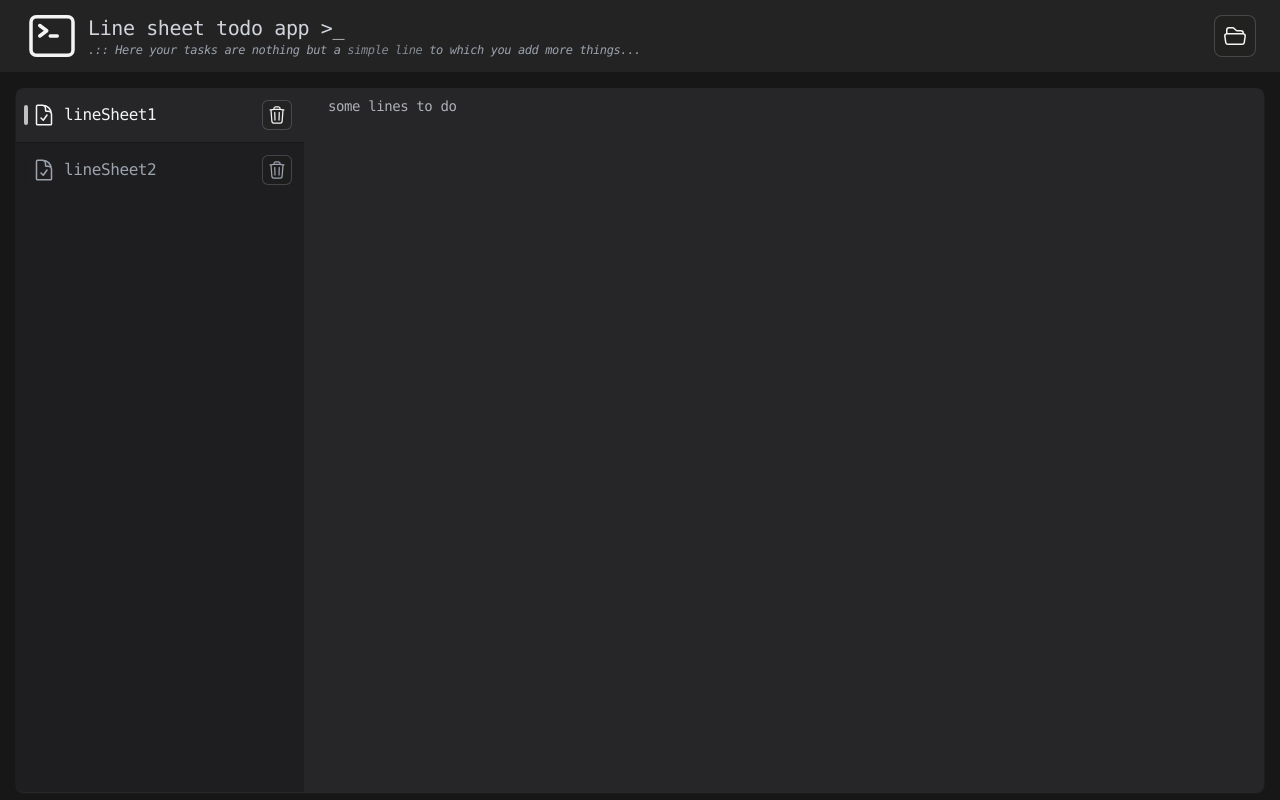
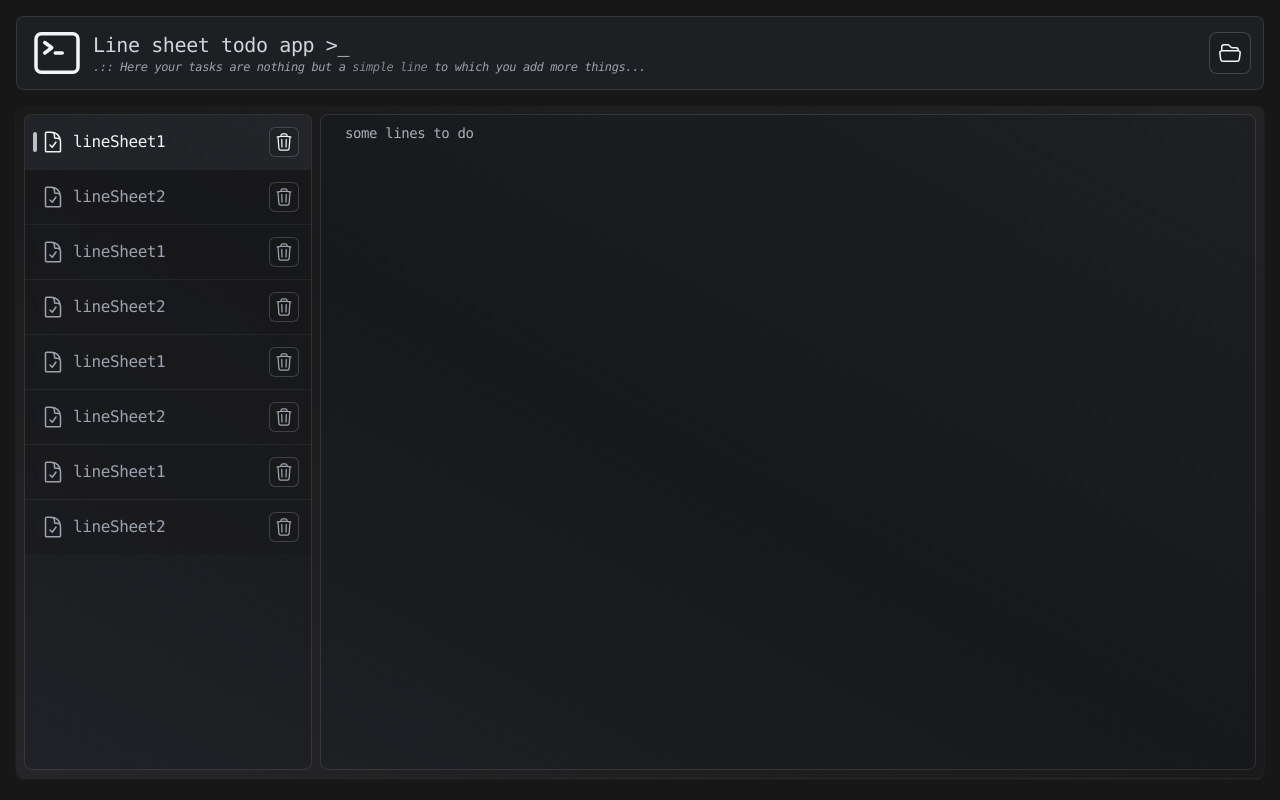
Before and after one commit to AmirMahdyJebreily/Line-sheet-ToDo-App, a Vue app in the folder line-sheet-todo-app/: page /0 in a window 1280 px wide. Built offline with nearby package versions, Linux system fonts and the light colour scheme.

Commit message:
Overall Redesign and append some buty colors

```diff
--- a/line-sheet-todo-app/src/App.vue
+++ b/line-sheet-todo-app/src/App.vue
@@ -55,7 +55,7 @@ onMounted(() => {
 </script>
 
 <template>
-  <header>
+  <header class="px-4 pt-4">
     <HeaderSection />
   </header>
 
--- a/line-sheet-todo-app/src/components/App/HeaderSection.vue
+++ b/line-sheet-todo-app/src/components/App/HeaderSection.vue
@@ -4,7 +4,7 @@ import IconButton from './Utils/IconButton.vue'
 </script>
 
 <template>
-    <div class="flex justify-between items-stretch px-6 py-2 w-full bg-gray-100/5">
+    <div class="flex justify-between items-stretch px-3 py-2 w-full bg-[#1D1F22] border border-white/10 rounded-lg">
         <div class="flex justify-start items-center gap-2">
             <TopbarIcon />
             <div class="flex flex-col justify-center items-start gap-0">
--- a/line-sheet-todo-app/src/components/App/Home/Tabs.vue
+++ b/line-sheet-todo-app/src/components/App/Home/Tabs.vue
@@ -18,8 +18,11 @@ const data = JSON.parse(localStorage.getItem(storageKey));
 </script>
 
 <template>
-    <div class="flex flex-col items-stretch justify-start scroll-py-4 h-full overflow-y-auto scroll-bar w-72 bg-black/20 divide-y divide-black/20"
+    <div class="flex flex-col items-stretch justify-start scroll-py-4 h-full overflow-y-auto scroll-bar w-72 bg-gray-900/20 divide-y divide-white/5 border border-white/10 rounded-lg"
         @click="forceRerender()">
         <Tab v-for="lineSheet in data.lineSheets" :tabId="lineSheet.id" :title="lineSheet.name" :key="componentKey" />
+        <Tab v-for="lineSheet in data.lineSheets" :tabId="(lineSheet.id+2)" :title="lineSheet.name" :key="componentKey" />
+        <Tab v-for="lineSheet in data.lineSheets" :tabId="(lineSheet.id+3)" :title="lineSheet.name" :key="componentKey" />
+        <Tab v-for="lineSheet in data.lineSheets" :tabId="(lineSheet.id+4)" :title="lineSheet.name" :key="componentKey" />
     </div>
 </template>
--- a/line-sheet-todo-app/src/components/App/Home/Tabs/Tab.vue
+++ b/line-sheet-todo-app/src/components/App/Home/Tabs/Tab.vue
@@ -27,7 +27,7 @@ const activity = reactive({ active: route.params.id == props.tabId });
     <template v-if="(activity.active == true)">
         <RouterLink :to="(('/') + props.tabId)" :title="props.title">
             <div
-                class="bg-main flex items-center justify-center pr-3 pl-2 py-3 gap-2 hover:bg-gray-400/20 w-full">
+                class="bg-blue-100/5 flex items-center justify-center pr-3 pl-2 py-3 gap-2 hover:bg-gray-400/20 w-full">
                 <div class=" flex justify-center items-center gap-1">
                     <span class="h-5 w-1 bg-gray-200/80 rounded-full m-auto"></span>
                     <Sheeticon />
@@ -46,7 +46,7 @@ const activity = reactive({ active: route.params.id == props.tabId });
     <template v-else>
         <RouterLink :to="(('/') + props.tabId)" :title="props.title">
             <div
-                class="flex items-center justify-center pr-3 pl-2 py-3 font-thin gap-2 text-gray-400 hover:text-gray-300 hover:bg-gray-400/20 transition-colors duration-200 h-full">
+                class="flex items-center justify-center pr-3 pl-2 py-3 font-thin gap-2 bg-zinc-900/50 text-gray-400 hover:text-gray-300 hover:bg-gray-400/20 transition-colors duration-200 h-full">
                 <div class=" flex justify-center items-center gap-1">
                     <span class="h-5 w-1 bg-zinc-900/10 rounded-full m-auto"></span>
                     <Sheeticon />
--- a/line-sheet-todo-app/src/views/HomeView.vue
+++ b/line-sheet-todo-app/src/views/HomeView.vue
@@ -5,10 +5,10 @@ import Tabs from '../components/App/Home/Tabs.vue';
 </script>
 
 <template>
-  <main class="w-full h-full flex flex-col gap-0 items-start justify-center p-4 pb-20">
-    <div class="w-full bg-main h-full flex justify-center items-stretch rounded-lg m-auto shadow-sm shadow-gray-50/10 overflow-hidden">
+  <main class="w-full h-full flex flex-col gap-0 items-start justify-center p-4 pb-28">
+    <div class="w-full bg-gradient-to-tr from-main to-white/5 via-main/20 h-full flex justify-center items-stretch rounded-lg m-auto shadow-sm shadow-gray-50/10 overflow-hidden p-2 gap-2">
       <Tabs />
-      <section class="p-2 flex-1">
+      <section class="p-2 flex-1 bg-gray-900/20 border border-white/10 rounded-lg">
         <p class="text-gray-300/80 px-4 text-sm">some lines to do</p>
       </section>
     </div>
```
